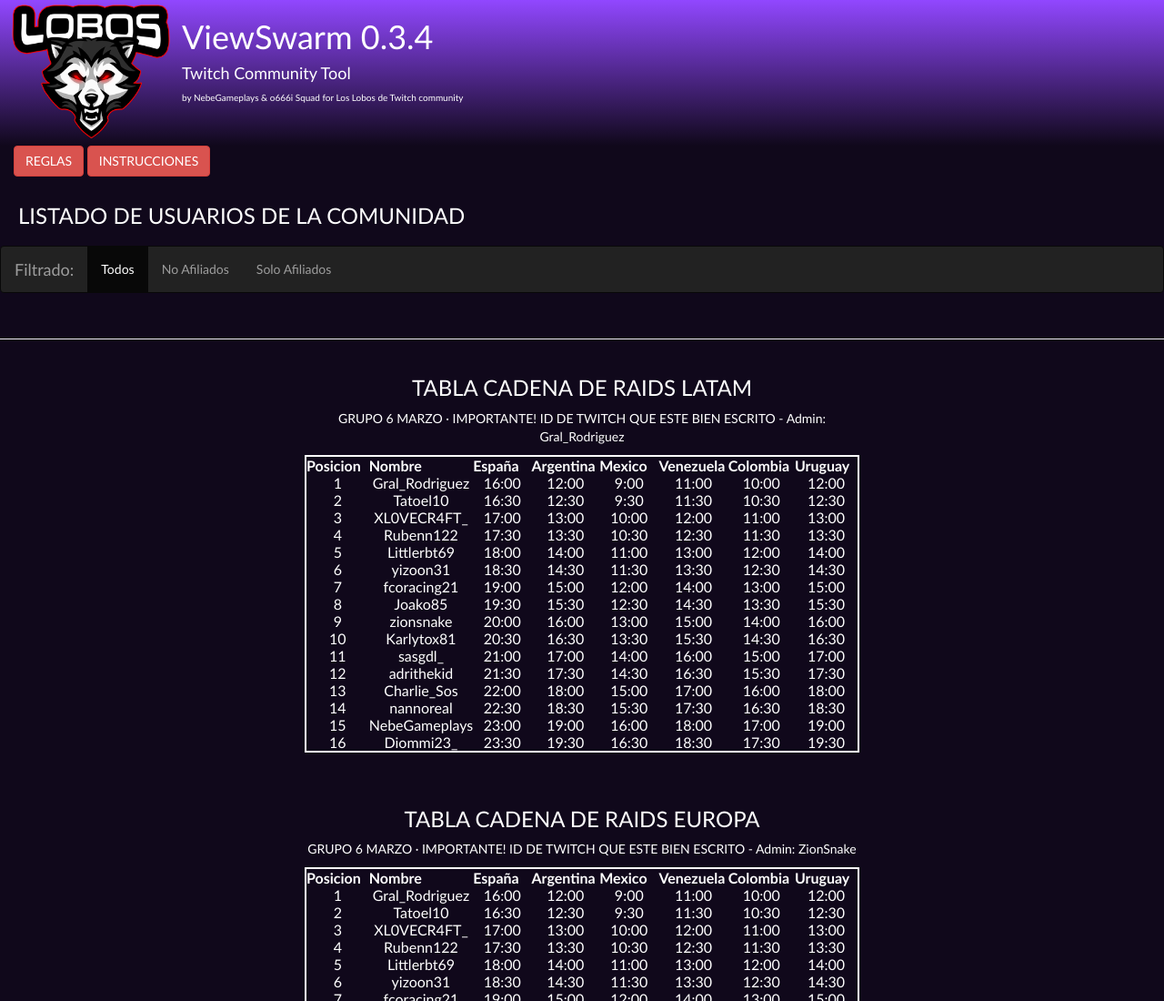
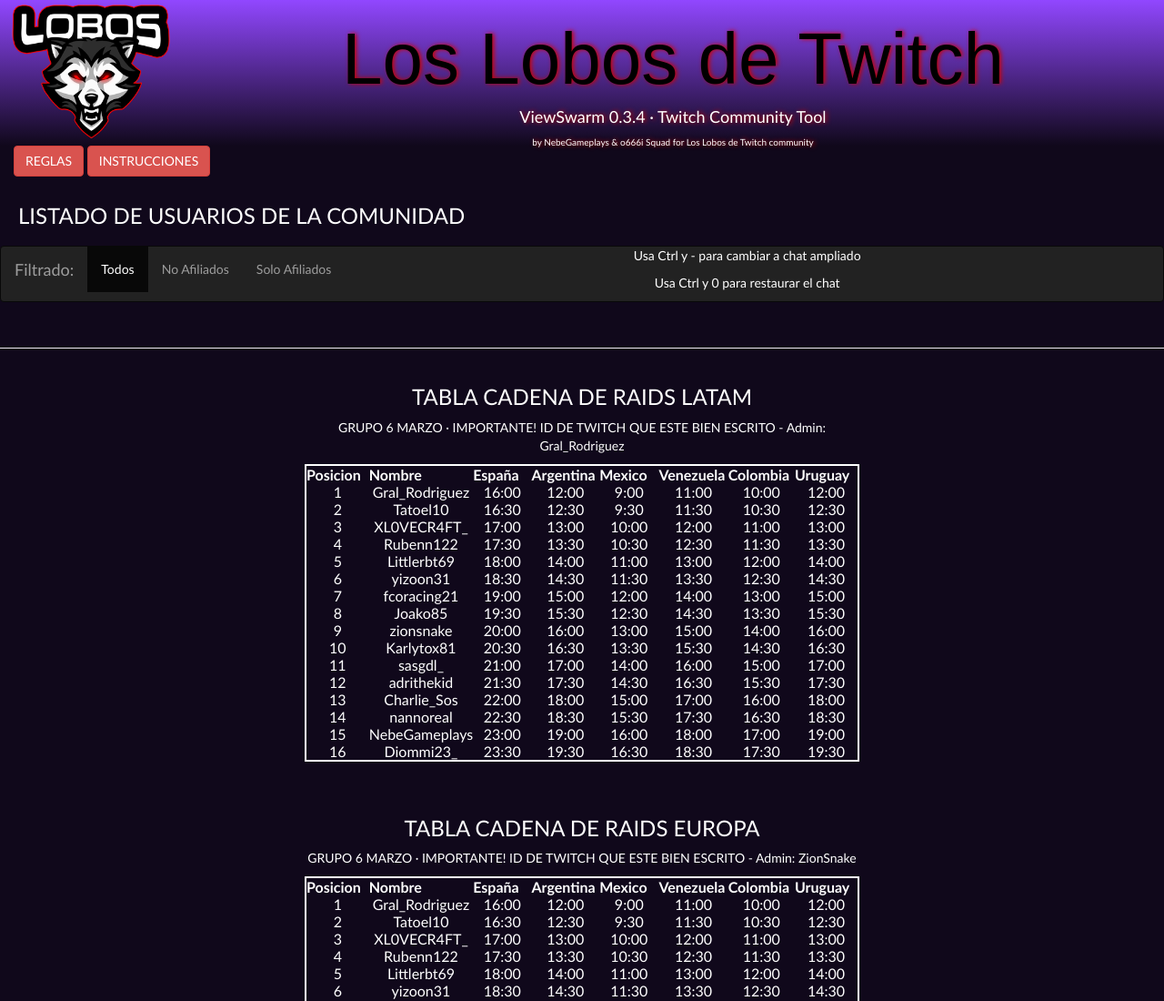
Before and after one commit to N3BB3Z4R/ViewSwarm, a website: page index.html in a window 1280 px wide. Shown: the top 1100 px of the page at 91% size. Drawn offline with nearby package versions, Linux system fonts and the light colour scheme; no server answers; a script that the page names is missing.

Commit message:
cambios de diseño

```diff
--- a/index.html
+++ b/index.html
@@ -3,14 +3,14 @@
 <head>
   <link href="favicon.png" rel="icon" type="image/x-icon">
   <meta charset="utf-8">
-  <meta name="viewport" content="width=device-width, initial-scale=1">
+  <meta name="viewport" content="width=device-width, initial-scale=0.9">
   <title>ViewSwarm Tool 0.3.4 - Los Lobos de Twitch</title>
 
   <!-- Load the Twitch embed & jQuery script -->
   <script src="https://embed.twitch.tv/embed/v1.js"></script>
   <!-- <script src="https://cdnjs.cloudflare.com/ajax/libs/jquery/3.3.1/jquery.min.js"></script> -->
+  <script src="https://ajax.googleapis.com/ajax/libs/jquery/3.5.1/jquery.min.js"></script>
   <link rel="stylesheet" href="https://maxcdn.bootstrapcdn.com/bootstrap/3.4.1/css/bootstrap.min.css">
-  <script src="https://ajax.googleapis.com/ajax/libs/jquery/3.5.1/jquery.min.js"></script>
   <script src="https://maxcdn.bootstrapcdn.com/bootstrap/3.4.1/js/bootstrap.min.js"></script>
   <link rel="stylesheet" type="text/css" href="style.css">
 </head>
@@ -23,8 +23,9 @@
         <img src="logomin.png">
       </a>
     </div>
-    <div>
-      <h1>ViewSwarm 0.3.4</h1><h4>Twitch Community Tool</h4>
+    <div class="header-title">
+      <h1>Los Lobos de Twitch</h1>
+      <h4 class"display-4">ViewSwarm 0.3.4 · Twitch Community Tool</h4>
       <span>by NebeGameplays & o666i Squad for Los Lobos de Twitch community</span>
     </div>
     </br>
@@ -76,6 +77,10 @@
         <!-- <li><a class="grupo" href="#">Socios</a></li> -->
         <!-- <li><a class="grupo" href="#">Squad-o666i</a></li> -->
       </ul>
+      <div>
+        <p>Usa Ctrl y - para cambiar a chat ampliado</p>
+        <p>Usa Ctrl y 0 para restaurar el chat</p>
+      </div>
     </div>
   </nav>
 
--- a/style.css
+++ b/style.css
@@ -8,36 +8,45 @@
     text-align: left;
     font-family: 'Gill Sans', 'Gill Sans MT', Calibri, 'Trebuchet MS', sans-serif;
 }
+
 header img {
     width: 200px;
     height: 155px;
     float: left;
 }
+
 header {
     /*background-color:#9147ff;*/
     background-image: linear-gradient(#9147ff, #10081b);
     margin: 0 auto;
     width: 100%;
     /* position:static; /* (o relative, según tu diseño)*/
-    top: 0px;
     text-align: left;
     padding: 1px 0px;
     height: 160px;
-    font-size: larger;
 }
-header h1 {
-    font: size 80px !important;
+
+h1 {
+    font-size: 80px;
+    font-family:fantasy;
+    color: #000000;
+}
+.header-title {
+    text-align: center;
+    text-shadow: 2px 0px 5px rgb(204, 2, 2);
 }
 header span {
     font-size: 10px;
     margin: 0;
 }
+*/
 h3 {
     text-align: center;
 }
 
 #textblock {
     text-align: center;
+    display: block;
 }
 
 .navbar {
@@ -192,3 +201,5 @@
 footer a {
     padding: 30px 0;
 }
+
+/* titulo fashion */
```
